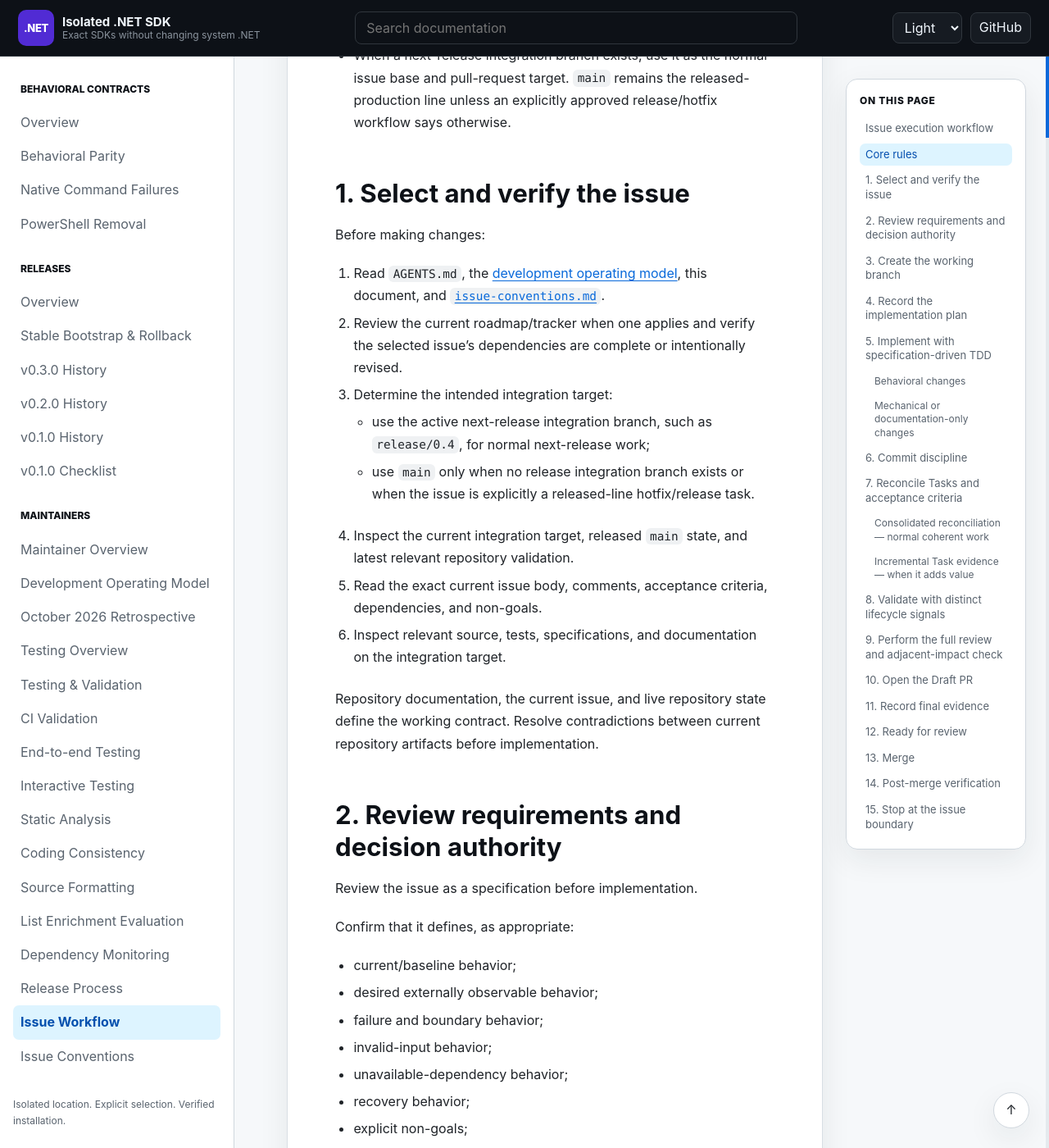
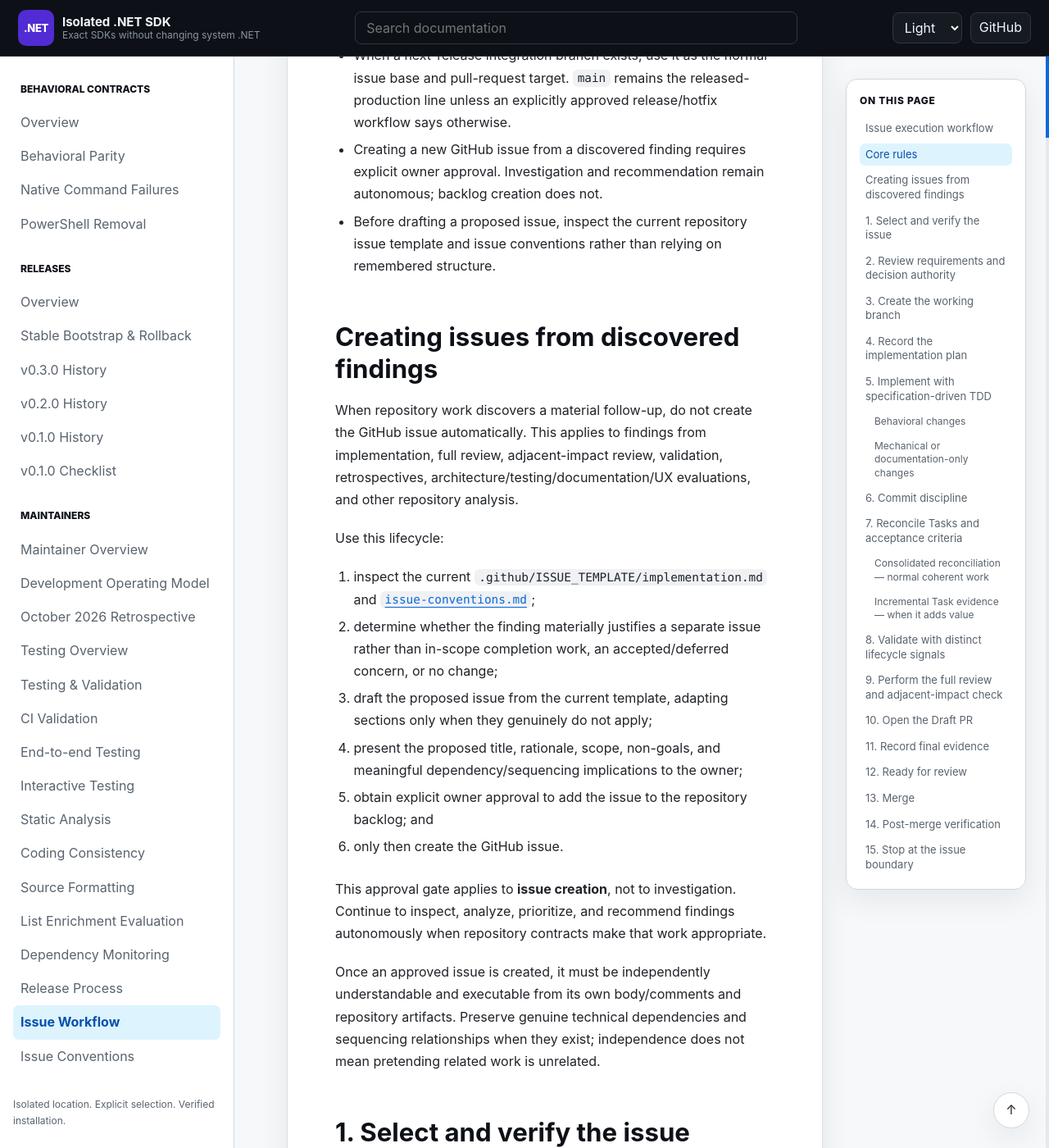
Before and after one commit to infoconex/isolated-dotnet-sdk, a Jekyll site: the page built from docs/maintainers/issues/issue-workflow.md, in a window 1280 px wide and 1400 px high, scrolled down 1081 px. Shown: the whole window at 82% size. Built offline with Jekyll 4.4.1, drawn with Linux system fonts in a browser that asks for light colours; our own code applies the rules of GitHub Pages for plain Markdown files; some of the changed text lies outside the part shown.

Commit message:
docs: require approval before follow-up issues

```diff
--- a/docs/maintainers/issues/issue-workflow.md
+++ b/docs/maintainers/issues/issue-workflow.md
@@ -16,6 +16,25 @@ The goal is repeatable, evidence-driven delivery with clear traceability. Durabl
 - Do not include unrelated cleanup. Capture material unrelated work as a follow-up issue.
 - Prefer live repository state over historical conversation context.
 - When a next-release integration branch exists, use it as the normal issue base and pull-request target. `main` remains the released-production line unless an explicitly approved release/hotfix workflow says otherwise.
+- Creating a new GitHub issue from a discovered finding requires explicit owner approval. Investigation and recommendation remain autonomous; backlog creation does not.
+- Before drafting a proposed issue, inspect the current repository issue template and issue conventions rather than relying on remembered structure.
+
+## Creating issues from discovered findings
+
+When repository work discovers a material follow-up, do not create the GitHub issue automatically. This applies to findings from implementation, full review, adjacent-impact review, validation, retrospectives, architecture/testing/documentation/UX evaluations, and other repository analysis.
+
+Use this lifecycle:
+
+1. inspect the current `.github/ISSUE_TEMPLATE/implementation.md` and [`issue-conventions.md`](issue-conventions.md);
+2. determine whether the finding materially justifies a separate issue rather than in-scope completion work, an accepted/deferred concern, or no change;
+3. draft the proposed issue from the current template, adapting sections only when they genuinely do not apply;
+4. present the proposed title, rationale, scope, non-goals, and meaningful dependency/sequencing implications to the owner;
+5. obtain explicit owner approval to add the issue to the repository backlog; and
+6. only then create the GitHub issue.
+
+This approval gate applies to **issue creation**, not to investigation. Continue to inspect, analyze, prioritize, and recommend findings autonomously when repository contracts make that work appropriate.
+
+Once an approved issue is created, it must be independently understandable and executable from its own body/comments and repository artifacts. Preserve genuine technical dependencies and sequencing relationships when they exist; independence does not mean pretending related work is unrelated.
 
 ## 1. Select and verify the issue
 
@@ -121,7 +140,7 @@ State the TDD exception explicitly in the issue/PR and rely on appropriate stati
 
 Use small, scoped Conventional Commits containing only related changes. Follow <https://www.conventionalcommits.org/en/v1.0.0/>.
 
-Do not bundle incidental cleanup into the active issue. Create a follow-up issue for unrelated work.
+Do not bundle incidental cleanup into the active issue. For material unrelated work, use the issue-proposal and owner-approval lifecycle above; create a follow-up issue only after explicit approval.
 
 ## 7. Reconcile Tasks and acceptance criteria
 
@@ -196,7 +215,7 @@ Passing targeted checks or CI does not replace this review.
 If the review finds gaps:
 
 1. fix closely coupled in-scope findings on the same branch when they are necessary for a complete result;
-2. create follow-up issues for material unrelated findings;
+2. for material unrelated findings, draft and present a follow-up issue proposal using the issue-creation lifecycle above, then create it only after explicit owner approval;
 3. rerun appropriate validation;
 4. repeat the full review.
 
```
Also changed, not shown: AGENTS.md (+1 -0 lines), docs/maintainers/issues/issue-conventions.md (+17 -0 lines), .github/ISSUE_TEMPLATE/implementation.md.
